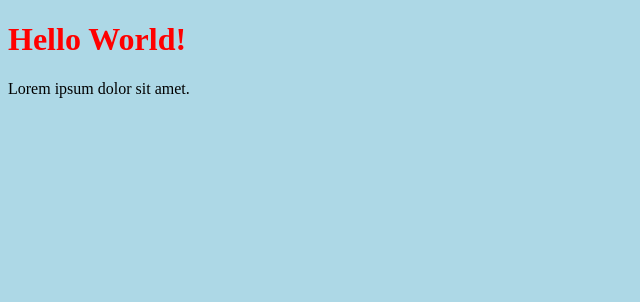
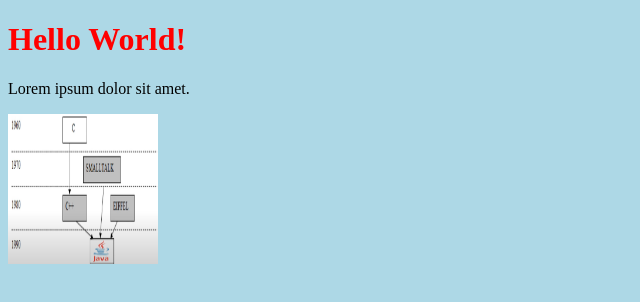
Before and after one commit to Blondon24/coursgitb3, a plain HTML site: page index.html in a window 1280 px wide. Shown: the whole page, without its empty margins (0-640 px from the left). Drawn offline with Linux system fonts and the light colour scheme.

Commit message:
Ajout d'une image dans le fichier index.html

```diff
--- a/index.html
+++ b/index.html
@@ -10,5 +10,8 @@
 <body>
   <h1>Hello World!</h1>
   <p>Lorem ipsum dolor sit amet.</p>
+  <div>
+    <img class="image" src="1.png" alt="Image du site">
+  </div>
 </body>
 </html>
--- a/style.css
+++ b/style.css
@@ -4,3 +4,7 @@ body{
 h1{
   color:  red;
 }
+.image{
+  width: 150px;
+  height: 150px;
+}
```
Also changed, not shown: 1.png (added).
